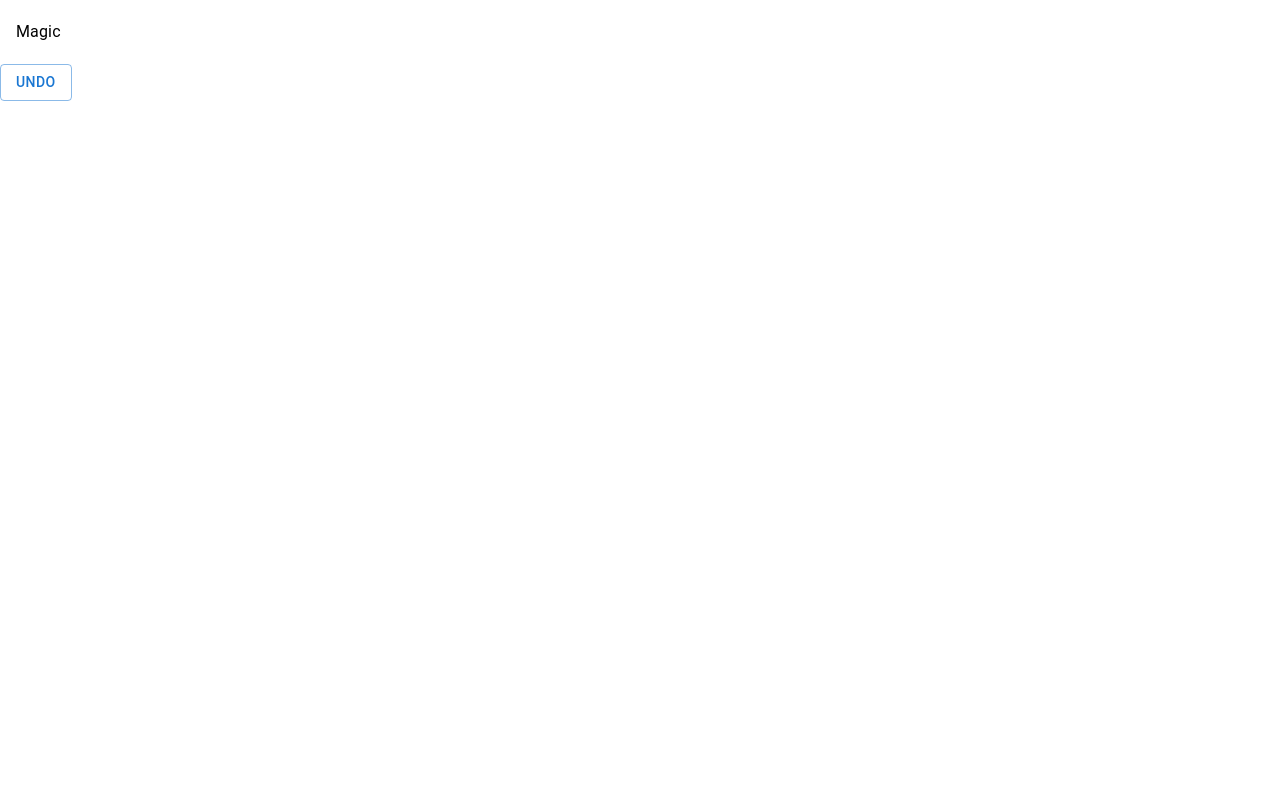
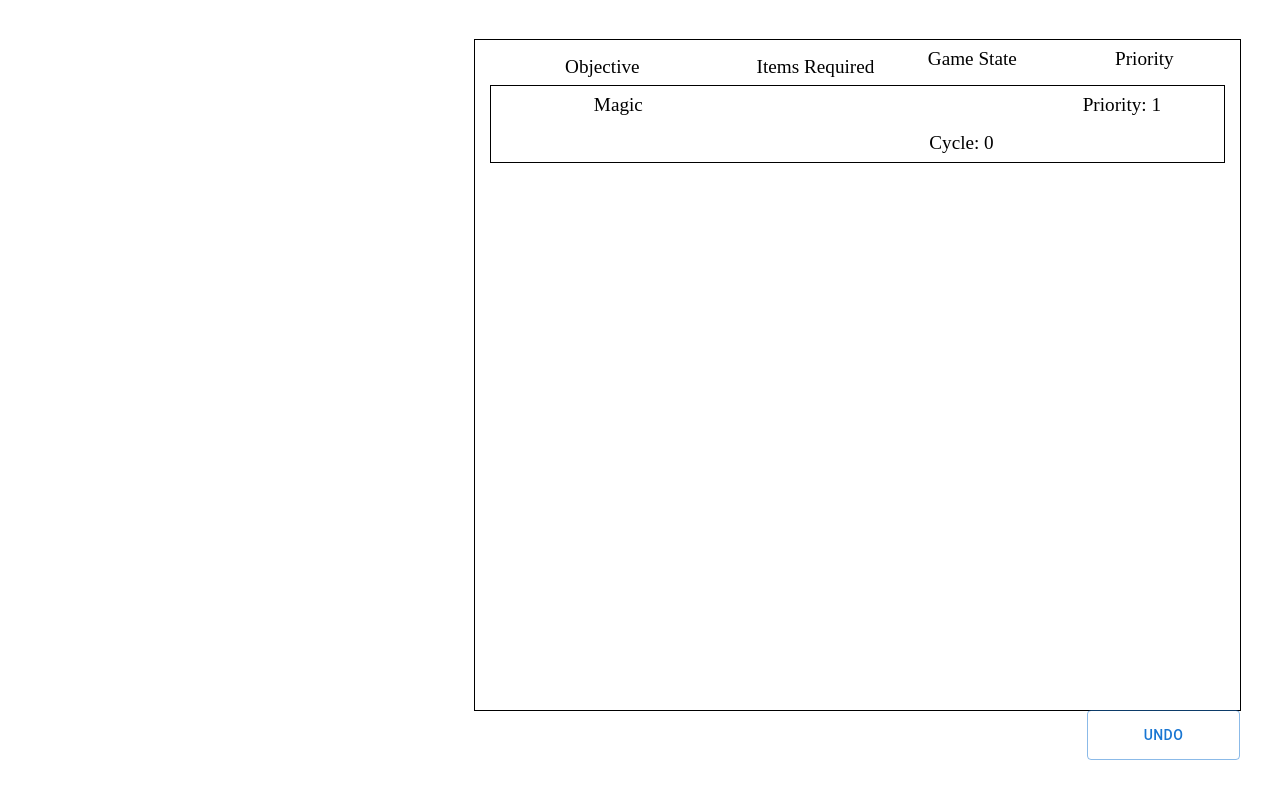
Before and after one commit to merekHailey/Majora-s-Mask-100--Tracker, a React (Create React App) app: page / in a window 1280 px wide. Built offline with nearby package versions, Linux system fonts and the light colour scheme.

Commit message:
GUI Tweaks and improvements

```diff
--- a/src/App.css
+++ b/src/App.css
@@ -1,38 +1,27 @@
-.App {
-  text-align: center;
+@font-face {
+  font-family: 'Triforce';
+  src: url('./Fonts/TRIFORCE.TTF') format("ttf");
+  font-style: normal;
+  font-style: normal;
 }
 
-.App-logo {
-  height: 40vmin;
-  pointer-events: none;
+
+.app {
+  text-align: center;
+  display: grid;
+  grid-template-areas: ". tracker tracker"
+                       ". tracker tracker"
+                       ". tracker tracker";
+
+  grid-template-columns: 34% 33% 33%;
+  height: 100vh;
+
+  font-family: Triforce;
 }
 
-@media (prefers-reduced-motion: no-preference) {
-  .App-logo {
-    animation: App-logo-spin infinite 20s linear;
-  }
+
+.tracker{
+  grid-area: tracker;
+  height: 90vh;
+  padding: 5vh;
 }
-
-.App-header {
-  background-color: #282c34;
-  min-height: 100vh;
-  display: flex;
-  flex-direction: column;
-  align-items: center;
-  justify-content: center;
-  font-size: calc(10px + 2vmin);
-  color: white;
-}
-
-.App-link {
-  color: #61dafb;
-}
-
-@keyframes App-logo-spin {
-  from {
-    transform: rotate(0deg);
-  }
-  to {
-    transform: rotate(360deg);
-  }
-}
--- a/src/App.js
+++ b/src/App.js
@@ -13,7 +13,7 @@ function App() {
 
   return (
     <div className='app'>
-      <Tracker/>
+      <Tracker className={"tracker"}/>
 
     </div>
   )
--- /dev/null
+++ b/src/Components/Labels.css
@@ -0,0 +1,33 @@
+.labels{
+
+    justify-items: center;
+    display: grid;
+    grid-template-areas: "spot1 spot2 spot3 spot4";
+    width: 100%;
+    grid-template-columns: 35% 20% 20% 25%;
+}
+
+
+.spot1{
+    grid-area: spot1;
+    font-family: Triforce;
+    font-size: larger;
+}
+
+.spot2{
+    grid-area: spot2;
+    font-family: Triforce;
+    font-size: larger;
+}
+
+.spot3{
+    grid-area: spot3;
+    font-family: Triforce;
+    font-size: larger;
+}
+
+.spot4{
+    grid-area: spot4;
+    font-family: Triforce;
+    font-size: larger;
+}
--- /dev/null
+++ b/src/Components/Labels.jsx
@@ -0,0 +1,11 @@
+import React from 'react';
+import './Labels.css'
+
+export default function Labels(){
+
+    return(
+        <div className={"labels"}>
+            <span className={'spot1'}>Objective</span> <span className={"spot2"}>Items Required</span><span className={"spot3"}>Game State</span><span className={"spot4"}>Priority</span>
+        </div>
+    )
+}
--- a/src/Components/ObjCard.css
+++ b/src/Components/ObjCard.css
@@ -1,7 +1,100 @@
 .potential{
     background-color: #cccccc;
+    justify-items: center;
+    display: grid;
+    grid-template-areas: "row1"
+                         "row2";
+    width: 100%;
+    padding: 1vh;
+    outline: solid 1px;
+    grid-template-rows: 50% 50%;
 }
 
 .possible{
     background-color: #ffffff;
+    justify-items: center;
+    display: grid;
+    grid-template-areas: "row1"
+                         "row2";
+    width: 100%;
+    padding: 1vh;
+    outline: solid 1px;
+    grid-template-rows: 50% 50%;
 }
+
+.row1{
+    display: grid;
+    padding-bottom: 1vh;
+    justify-items: center;
+    grid-template-areas: "name items state priority";
+    grid-template-columns: 35% 20% 20% 25%;
+    width: 100%;
+}
+
+.row2{
+    display: grid;
+    justify-items: center;
+    grid-template-areas: "spot1 spot2 cycle notes";
+    grid-template-columns: 35% 20% 20% 25%;
+    width: 100%;
+}
+
+.name{
+    grid-area: name;
+    font-family: Triforce;
+    font-size: larger;
+    padding-right: 5%;
+}
+
+.items{
+    grid-area: items;
+    font-family: Triforce;
+    font-size: larger;
+    padding-right: 5%;
+}
+
+.state{
+    grid-area: state;
+    font-family: Triforce;
+    font-size: larger;
+    padding-right: 5%;
+}
+
+.priority{
+    grid-area: priority;
+    font-family: Triforce;
+    font-size: larger;
+    padding-right: 5%;
+}
+
+.spot1{
+    grid-area: spot1;
+    font-family: Triforce;
+    font-size: larger;
+    padding-right: 5%;
+    padding-top: 1vh;
+}
+
+.spot2{
+    grid-area: spot2;
+    font-family: Triforce;
+    font-size: larger;
+    padding-right: 5%;
+    padding-top: 1vh;
+}
+
+.cycle{
+    grid-area: cycle;
+    font-family: Triforce;
+    font-size: larger;
+    padding-right: 5%;
+    padding-top: 1vh;
+}
+
+.notes{
+    grid-area: notes;
+    font-family: Triforce;
+    font-size: larger;
+    padding-right: 5%;
+    padding-top: 1vh;
+}
--- a/src/Components/ObjCard.jsx
+++ b/src/Components/ObjCard.jsx
@@ -1,8 +1,7 @@
-import React, { useEffect, useState } from 'react';
+import React from 'react';
 import ListItem from '@mui/material/ListItem';
 import ListItemButton from '@mui/material/ListItemButton';
-import ListItemText from '@mui/material/ListItemText';
-import { CompleteObjective } from '../HelperFunctions';
+import { CompleteObjective, Day, Time } from '../HelperFunctions';
 import './ObjCard.css'
 
 export default function ObjCard(props){
@@ -12,11 +11,98 @@ export default function ObjCard(props){
         props.UpdateShown()
     }
 
+    function ItemsText(){
+        if(props.obj.itemRecs !== null){
+            let itemText = ""
+            for(let i = 0; i < props.obj.itemRecs.length; ++i){
+                if(i === 0)
+                    itemText = props.obj.itemRecs[i].name
+                else
+                    itemText += " / " + props.obj.itemRecs[i].name
+            }
+            return itemText
+        }
+    }
+
+    function StateText(){
+        if(props.obj.gameState !== null){
+            let stateText = ""
+            for(let i = 0; i < props.obj.gameState.length; ++i){
+                if(i === 0)
+                    stateText = props.obj.gameState[i].name
+                else
+                    stateText += " / " + props.obj.gameState[i].name
+            }
+            return stateText
+        }
+    }
+
+    function PriorityText(){
+            return "Priority: " + props.obj.priority
+    }
+
+    function Spot1Text(){
+
+        if(props.timeRec !== null){
+            if(typeof props.timeRec === Time)
+            return "Time: " + props.obj.timeRec.startTime + " - " + props.obj.timeRec.endTime
+            else if(typeof props.timeRec === Day){
+                return "Day: " + props.timeRec.day
+            }
+        }
+        else if(props.obj.bottles !== 0){
+            let bottleText = ""
+                bottleText = ("Bottles: " + props.obj.bottles)
+
+            return bottleText
+        }
+        else if(props.obj.cost !== 0){
+            let costText = ""
+                costText = ("Cost: " + props.obj.cost + " Rupees")
+            return costText
+        }
+        else return ""
+    }
+
+
+
+    function Spot2Text(){
+
+        if(props.obj.bottles !== 0 && props.timeRec !== null){
+            let bottleText = ""
+                bottleText = ("Bottles: " + props.obj.bottles)
+
+            return bottleText
+        }
+        else if(props.obj.cost !== 0){
+            let costText = ""
+                costText = ("Cost: " + props.obj.cost + " Rupees")
+            return costText
+        }
+        else return ""
+    }
+
+    function CycleNumText(){
+
+        return "Cycle: " + props.obj.cycleNum
+    }
+
+    function NotesText(){
+        return props.obj.notes
+    }
+
     return(
-        <div className={props.className}>
+        <div>
             <ListItem disablePadding>
                 <ListItemButton onClick={ClickHandler}>
-                    <ListItemText primary={props.obj.name} />
+                    <div className={props.className}>
+                        <div className='row1'>
+                            <span className='name'>{props.obj.name}</span> <span className={"items"}>{ItemsText()}</span> <span className={"state"}>{StateText()}</span> <span className={"priority"}>{PriorityText()}</span>
+                        </div>
+                        <div className='row2'>
+                            <span className='spot1'>{Spot1Text()}</span> <span className='spot2'>{Spot2Text()}</span> <span className='cycle'>{CycleNumText()}</span> <span className='notes'>{NotesText()}</span>
+                        </div>
+                    </div>
                 </ListItemButton>
             </ListItem>
         </div>
--- /dev/null
+++ b/src/Components/Tracker.css
@@ -0,0 +1,23 @@
+.tracker{
+    display: grid;
+
+    grid-template-areas: "objs objs"
+                         ". undoBtn";
+    grid-template-rows: 93% 7%;
+    grid-template-columns: 80% 20%;
+}
+
+.objsList{
+    outline: solid black 1px;
+    height: 100%;
+    width: 100%;
+    grid-area: objs;
+}
+
+.undoBtn{
+    grid-area: undoBtn;
+    height: 100%;
+    margin-right: -5px;
+    text-align: right;
+
+}
--- a/src/Components/Tracker.jsx
+++ b/src/Components/Tracker.jsx
@@ -5,6 +5,8 @@ import { LoadList, UndoList } from '../HelperFunctions';
 import ObjCard from './ObjCard';
 import UndoBtn from './UndoBtn';
 import './ObjCard.css'
+import './Tracker.css'
+import Labels from './Labels';
 
 export default function Tracker(props){
 
@@ -26,9 +28,12 @@ export default function Tracker(props){
 
     return(
         <div className="tracker">
-            <Box sx={{ width: '100%'/*, maxWidth: 360*/, bgcolor: 'background.paper' }}>
+            <Box className='objsList'>
             <nav aria-label="ObjCards"></nav>
-                <List>{ShownObjCards}</List>
+                <List>
+                    <Labels/>
+                    {ShownObjCards}
+                </List>
             </Box>
             <UndoBtn UndoObjective={UndoObjective}/>
         </div>
--- a/src/Components/UndoBtn.jsx
+++ b/src/Components/UndoBtn.jsx
@@ -8,6 +8,6 @@ export default function UndoBtn(props) {
     }
 
   return (
-      <Button variant="outlined" onClick={HandleClick}>Undo</Button>
+      <Button className={"undoBtn"} variant="outlined" onClick={HandleClick}>Undo</Button>
   );
 }
--- a/src/HelperFunctions.js
+++ b/src/HelperFunctions.js
@@ -5,16 +5,16 @@ export let TotalObjectivesCompleted = 0
 export var UndoList = []
 
 export class Time{
-    constructor(StartTime, EndTime){
-        this.StartTime = StartTime
-        this.EndTime = EndTime
+    constructor(startTime, endTime){
+        this.startTime = startTime
+        this.endTime = endTime
     }
 
 }
 
 export class Day{
-    constructor(Day){
-        this.Day = Day
+    constructor(day){
+        this.day = day
     }
 }
 
```
Also changed, not shown: src/Fonts/TRIFORCE.TTF (added).
